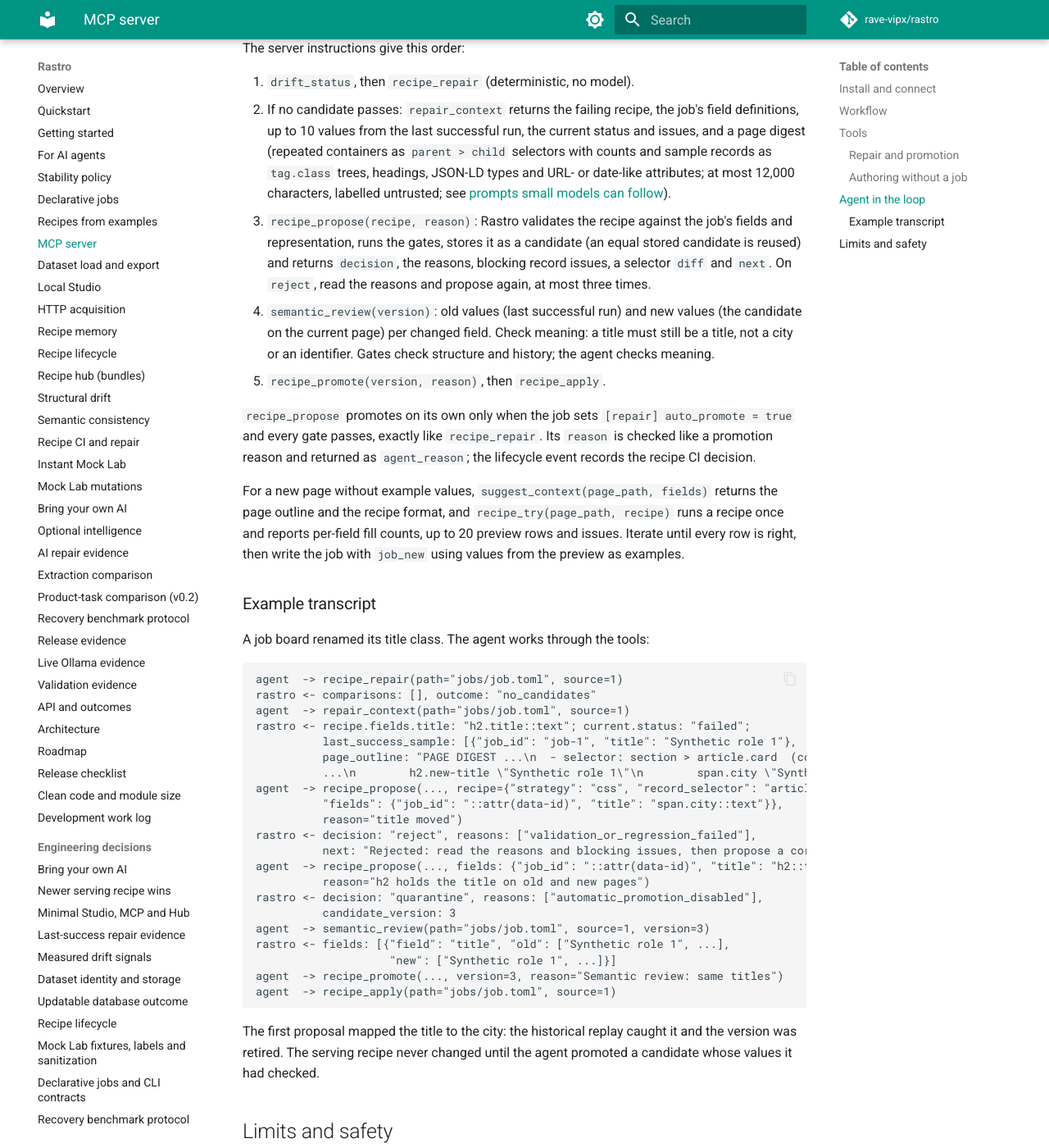
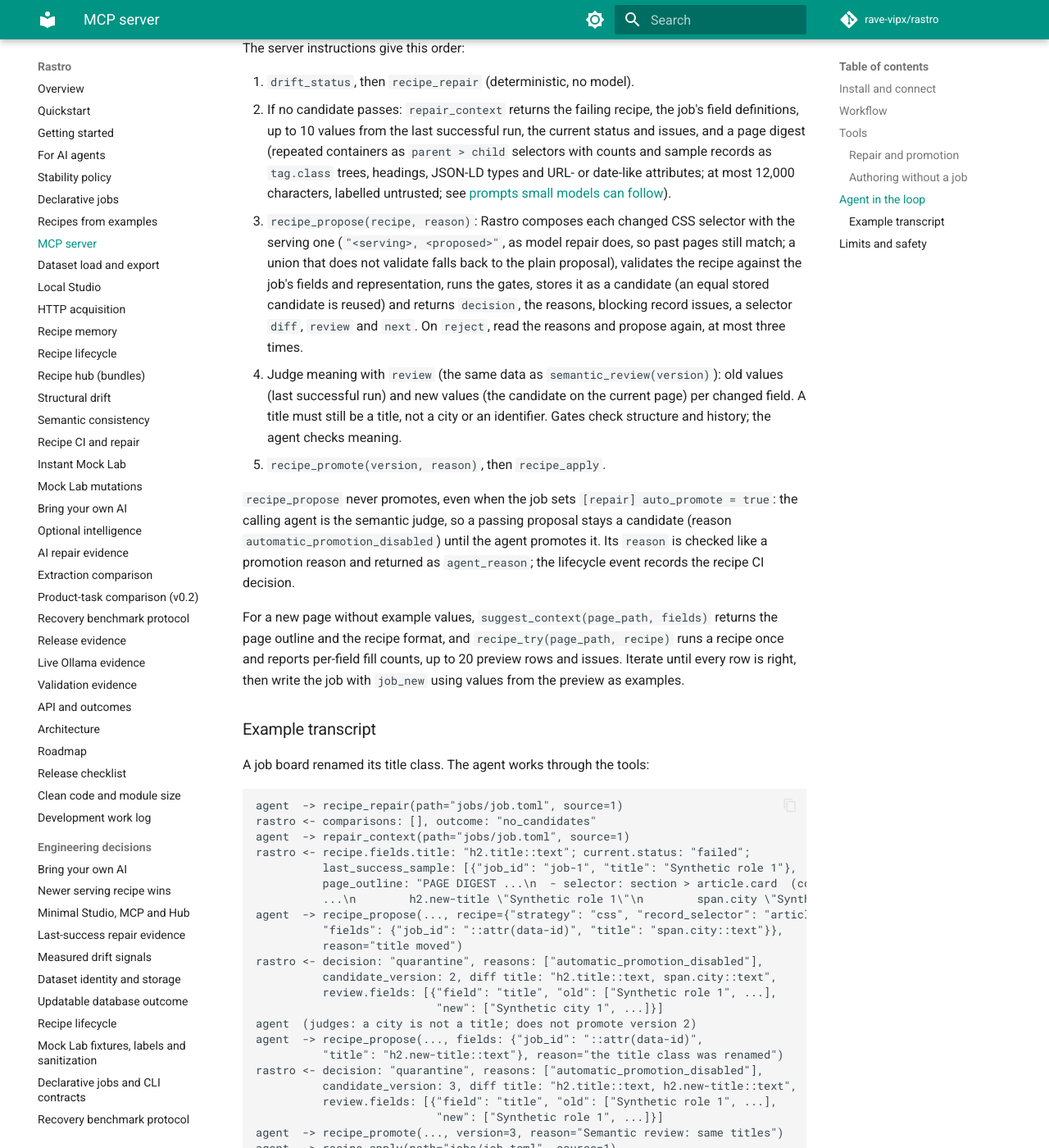
Before and after one commit to rave-vipx/rastro, an MkDocs documentation site: the page built from docs/mcp.md, in a window 1280 px wide and 1400 px high, scrolled down 3898 px. Shown: the whole window at 82% size. Built offline with MkDocs 1.6.1 and Material for MkDocs 9.7.7, drawn with Linux system fonts in a browser that asks for light colours; comment, search, counter and statistics services are not loaded; some of the changed text lies outside the part shown.

Commit message:
fix(mcp,studio): recipe_propose composes serving unions and never auto-promotes; Studio Ask AI repair uses repair_job_source(model=) (REPAIR-001-005, QUAL-006, AGENT-002, P-008)
The calling agent is the semantic judge: recipe_propose returns the side-by-side review and
waits for recipe_promote. Studio repair gets escalation, unions and the judge from AI2.

Co-Authored-By: Claude Opus 5.5 <noreply@anthropic.com>

````diff
--- a/docs/mcp.md
+++ b/docs/mcp.md
@@ -111,18 +111,24 @@ The server instructions give this order:
    sample records as `tag.class` trees, headings, JSON-LD types and URL- or date-like
    attributes; at most 12,000 characters, labelled untrusted; see
    [prompts small models can follow](intelligence.md#prompts-small-models-can-follow)).
-3. `recipe_propose(recipe, reason)`: Rastro validates the recipe against the job's fields and
-   representation, runs the gates, stores it as a candidate (an equal stored candidate is
-   reused) and returns `decision`, the reasons, blocking record issues, a selector `diff` and
-   `next`. On `reject`, read the reasons and propose again, at most three times.
-4. `semantic_review(version)`: old values (last successful run) and new values (the candidate
-   on the current page) per changed field. Check meaning: a title must still be a title, not
-   a city or an identifier. Gates check structure and history; the agent checks meaning.
+3. `recipe_propose(recipe, reason)`: Rastro composes each changed CSS selector with the
+   serving one (`"<serving>, <proposed>"`, as model repair does, so past pages still match;
+   a union that does not validate falls back to the plain proposal), validates the recipe
+   against the job's fields and representation, runs the gates, stores it as a candidate (an
+   equal stored candidate is reused) and returns `decision`, the reasons, blocking record
+   issues, a selector `diff`, `review` and `next`. On `reject`, read the reasons and propose
+   again, at most three times.
+4. Judge meaning with `review` (the same data as `semantic_review(version)`): old values
+   (last successful run) and new values (the candidate on the current page) per changed
+   field. A title must still be a title, not a city or an identifier. Gates check structure
+   and history; the agent checks meaning.
 5. `recipe_promote(version, reason)`, then `recipe_apply`.
 
-`recipe_propose` promotes on its own only when the job sets `[repair] auto_promote = true` and
-every gate passes, exactly like `recipe_repair`. Its `reason` is checked like a promotion
-reason and returned as `agent_reason`; the lifecycle event records the recipe CI decision.
+`recipe_propose` never promotes, even when the job sets `[repair] auto_promote = true`: the
+calling agent is the semantic judge, so a passing proposal stays a candidate (reason
+`automatic_promotion_disabled`) until the agent promotes it. Its `reason` is checked like a
+promotion reason and returned as `agent_reason`; the lifecycle event records the recipe CI
+decision.
 
 For a new page without example values, `suggest_context(page_path, fields)` returns the page
 outline and the recipe format, and `recipe_try(page_path, recipe)` runs a recipe once and
@@ -144,22 +150,26 @@ rastro <- recipe.fields.title: "h2.title::text"; current.status: "failed";
 agent  -> recipe_propose(..., recipe={"strategy": "css", "record_selector": "article.card",
           "fields": {"job_id": "::attr(data-id)", "title": "span.city::text"}},
           reason="title moved")
-rastro <- decision: "reject", reasons: ["validation_or_regression_failed"],
-          next: "Rejected: read the reasons and blocking issues, then propose a corrected recipe"
-agent  -> recipe_propose(..., fields: {"job_id": "::attr(data-id)", "title": "h2::text"},
-          reason="h2 holds the title on old and new pages")
 rastro <- decision: "quarantine", reasons: ["automatic_promotion_disabled"],
-          candidate_version: 3
-agent  -> semantic_review(path="jobs/job.toml", source=1, version=3)
-rastro <- fields: [{"field": "title", "old": ["Synthetic role 1", ...],
-                    "new": ["Synthetic role 1", ...]}]
+          candidate_version: 2, diff title: "h2.title::text, span.city::text",
+          review.fields: [{"field": "title", "old": ["Synthetic role 1", ...],
+                           "new": ["Synthetic city 1", ...]}]
+agent  (judges: a city is not a title; does not promote version 2)
+agent  -> recipe_propose(..., fields: {"job_id": "::attr(data-id)",
+          "title": "h2.new-title::text"}, reason="the title class was renamed")
+rastro <- decision: "quarantine", reasons: ["automatic_promotion_disabled"],
+          candidate_version: 3, diff title: "h2.title::text, h2.new-title::text",
+          review.fields: [{"field": "title", "old": ["Synthetic role 1", ...],
+                           "new": ["Synthetic role 1", ...]}]
 agent  -> recipe_promote(..., version=3, reason="Semantic review: same titles")
 agent  -> recipe_apply(path="jobs/job.toml", source=1)
 ```
 
-The first proposal mapped the title to the city: the historical replay caught it and the
-version was retired. The serving recipe never changed until the agent promoted a candidate
-whose values it had checked.
+The first proposal mapped the title to the city. Composed with the serving selector it
+replays the old pages and fills every record, so the structural gates pass; only meaning
+tells it apart. That is why `recipe_propose` never promotes: the agent saw cities where titles
+were, left version 2 unpromoted and proposed again. The serving recipe never changed until the
+agent promoted a candidate whose values it had checked.
 
 ## Limits and safety
 
````
Also changed, not shown: CHANGELOG.md (+2 -2 lines), docs/ai-agents.md (+7 -4 lines), docs/studio.md (+7 -4 lines), src/rastro/studio/static/operate.js (+12 -10 lines), 8 other files.
